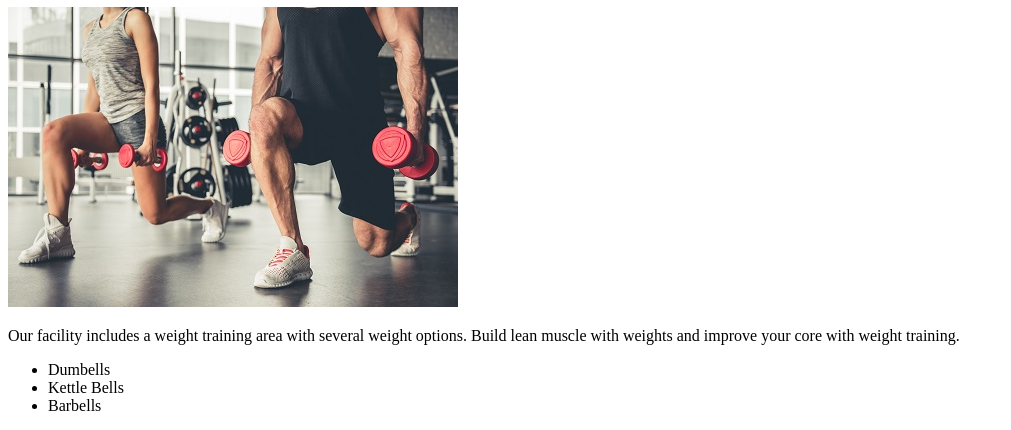
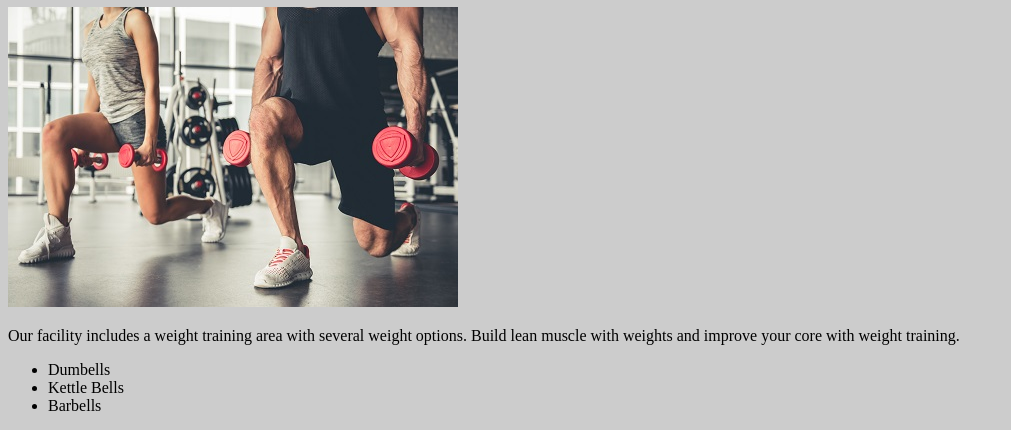
Before and after one commit to Stochastis/WebDesignLabs, a plain HTML site: page Chapter 4/fitness/about.html in a window 1280 px wide. Shown: the part 172-602 px from the top of the page, without its empty margins (0-1011 px from the left). Drawn offline with Linux system fonts and the light colour scheme.

Commit message:
Linked to css

```diff
--- a/Chapter 4/fitness/about.html
+++ b/Chapter 4/fitness/about.html
@@ -5,6 +5,7 @@
 <head>
     <title>Forward Fitness Club</title>
     <meta charset="utf-8">
+    <link rel="stylesheet" href="css/styles.css">
 </head>
 
 <body>
```
Also changed, not shown: Chapter 4/fitness/contact.html (+1 -0 lines), Chapter 4/fitness/index.html (+1 -0 lines), Chapter 4/fitness/template.html (+1 -0 lines).
